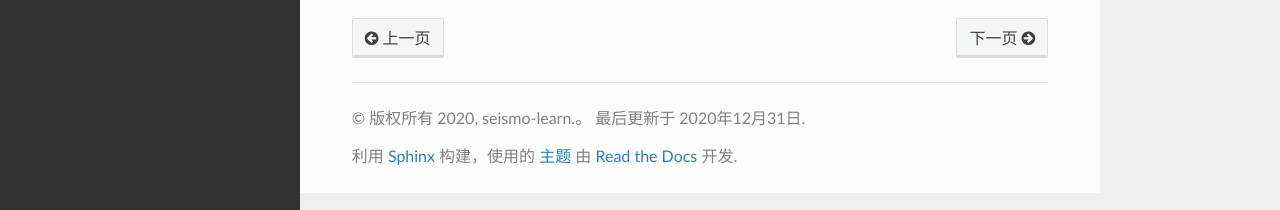
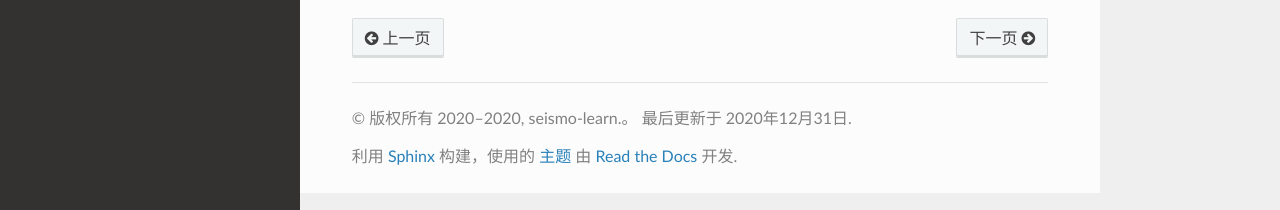
Before and after one commit to seismo-learn/software, a Sphinx documentation site: the page built from source/taup/install.rst, in a window 1280 px wide. Shown: the part 687-897 px from the top of the page. Built offline with Sphinx 7.4.7 and the Read the Docs theme 2.0.0, drawn with Linux system fonts in a browser that asks for light colours; some of the changed lines change nothing that is shown.

Commit message:
Update copyright year (#56)

```diff
--- a/source/conf.py
+++ b/source/conf.py
@@ -13,13 +13,14 @@
 # import os
 # import sys
 # sys.path.insert(0, os.path.abspath('.'))
+from datetime import datetime
 
 
 # -- Project information -----------------------------------------------------
 
 project = '地震"学"软件'
 author = "seismo-learn"
-copyright = f"2020, {author}."
+copyright = f"2020–{datetime.today().year}, {author}."
 github_user = "seismo-learn"
 github_repo = "software"
 github_url = f"https://github.com/{github_user}/{github_repo}"
```
